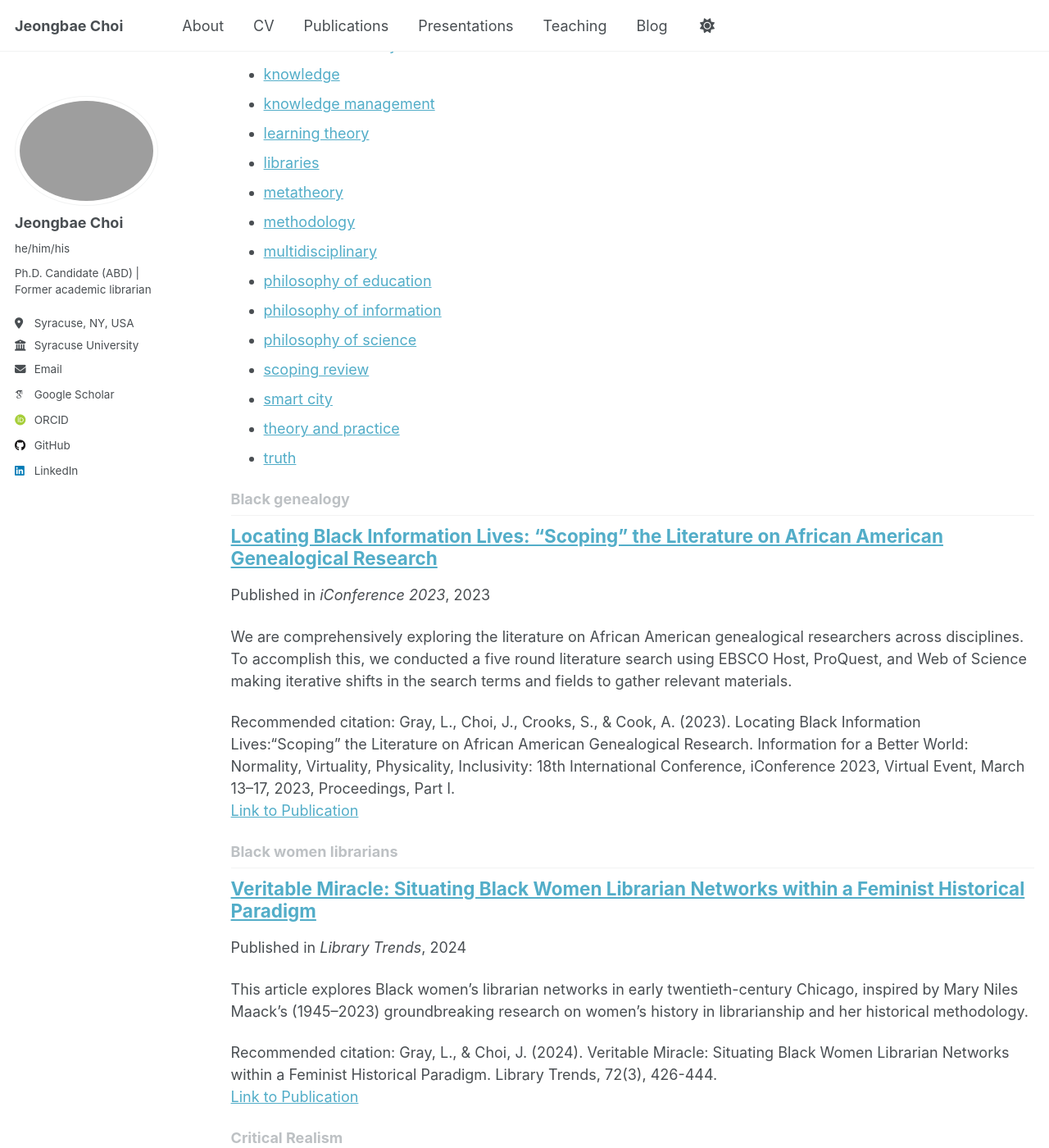
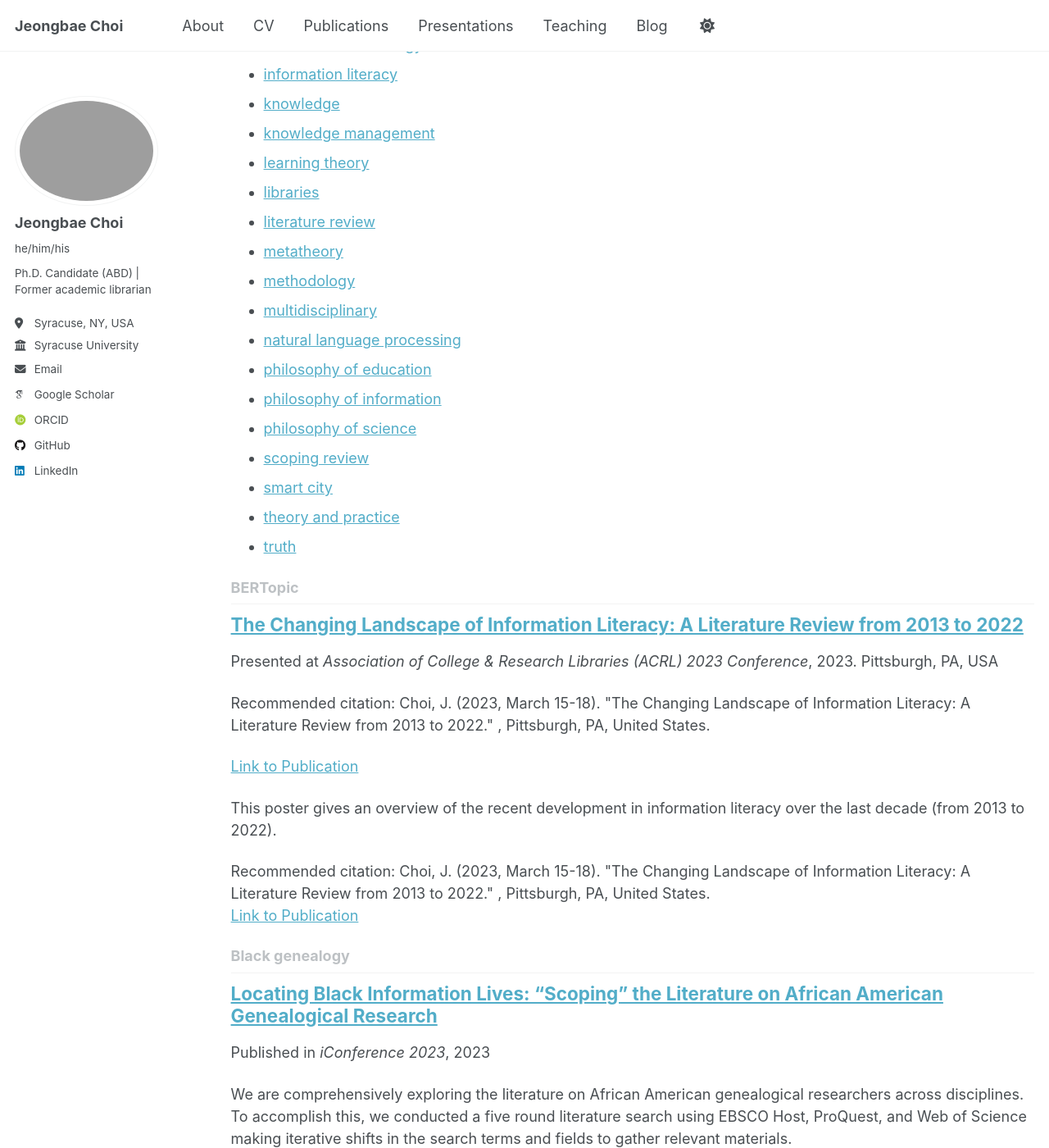
Before and after one commit to JeongbaeChoi/jeongbaechoi.github.io, a Jekyll site: the page built from _pages/tag-archive.html, in a window 1280 px wide and 1400 px high, scrolled down 608 px. Shown: the whole window at 82% size. Built offline with Jekyll 4.4.1, drawn with Linux system fonts in a browser that asks for light colours; some web fonts are replaced; a script that is not in the unit is left out; some of the changed text lies outside the part shown.

Commit message:
Update Po2-2023-03.md

```diff
--- a/_talks/Po2-2023-03.md
+++ b/_talks/Po2-2023-03.md
@@ -9,6 +9,11 @@ date: 2023-03-15
 location: "Pittsburgh, PA, USA"
 paperurl: 'https://hdl.handle.net/10125/102877'
 citation: 'Choi, J. (2023, March 15-18). &quot;The Changing Landscape of Information Literacy: A Literature Review from 2013 to 2022.&quot; <i> </i>, Pittsburgh, PA, United States.'
+tags:
+- information literacy
+- literature review
+- natural language processing
+- BERTopic
 ---
 
 - **Abstract**
```
